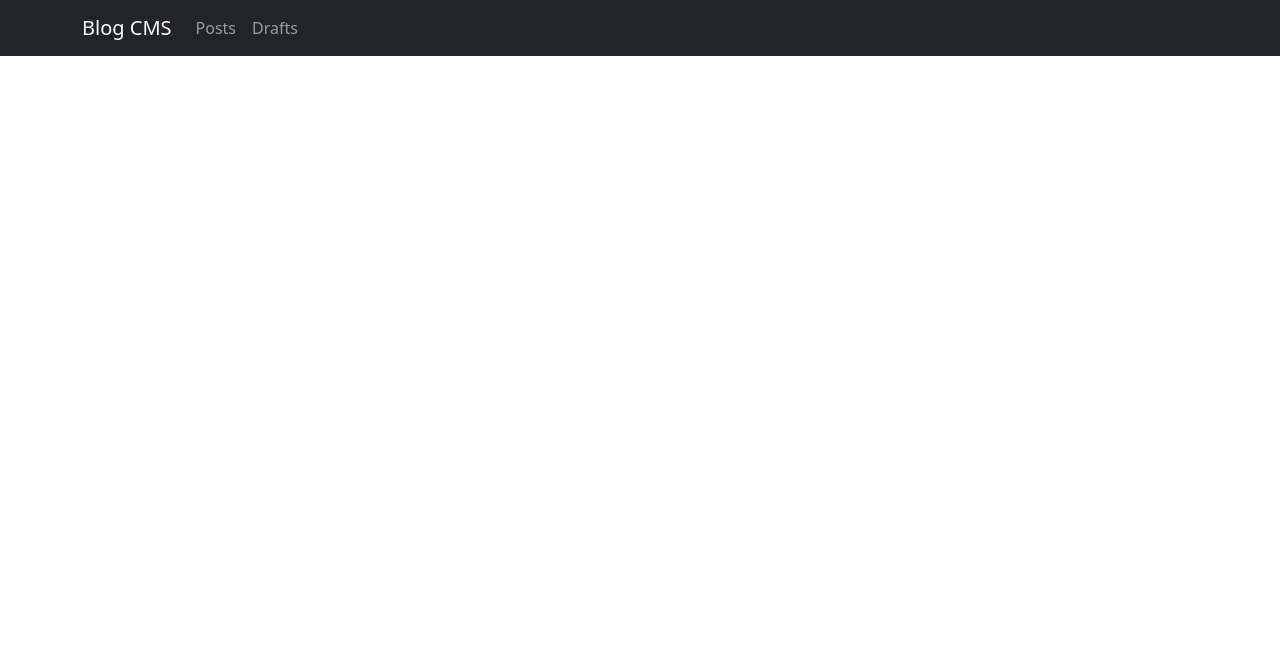
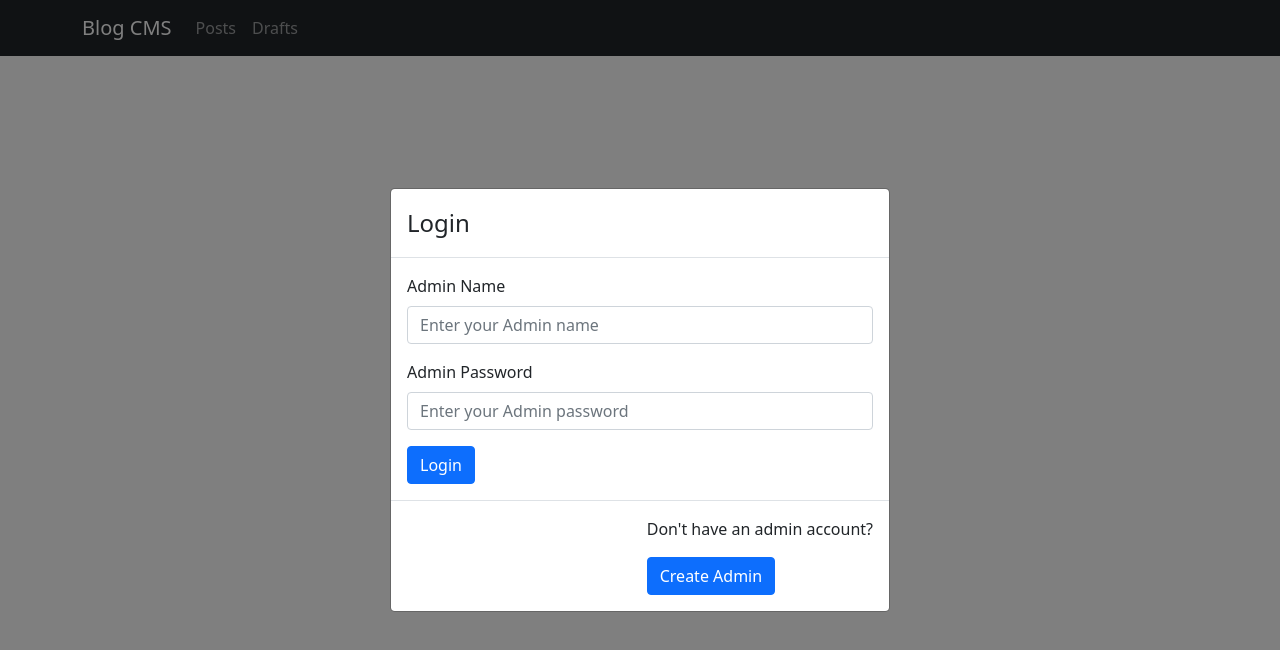
Before and after one commit to joan-kii/blog-cms, a React (Create React App) app: page / in a window 1280 px wide. Shown: the top 650 px of the page. Built offline with nearby package versions, Linux system fonts and the light colour scheme.

Commit message:
añade logica modal

```diff
--- a/src/App.js
+++ b/src/App.js
@@ -6,10 +6,10 @@
 const App = () => {
   return (
     <>
-    <ContextProvider>
-      <Topbar />
-      {/* <FormModal /> */}
-    </ContextProvider>
+      <ContextProvider>
+        <Topbar />
+        <FormModal />
+      </ContextProvider>
     </>
   );
 }
--- a/src/components/AdminForm.js
+++ /dev/null
@@ -1,60 +0,0 @@
-import React, { useState } from 'react';
-
-import Form from 'react-bootstrap/Form';
-import Button from 'react-bootstrap/Button';
-
-const AdminForm = () => {
-
-  return (
-    <>
-      {newAdmin ?
-        <Form>
-          <Form.Group className="mb-3" controlId="adminName">
-            <Form.Label>Admin Name</Form.Label>
-            <Form.Control type="text" placeholder="Enter an Admin name" />
-          </Form.Group>
-
-          <Form.Group className="mb-3" controlId="adminPassword">
-            <Form.Label>Admin Password</Form.Label>
-            <Form.Control type="text" placeholder="Enter a password" />
-          </Form.Group>
-
-          <Form.Group className="mb-3" controlId="adminPassword">
-            <Form.Label>Confirm Admin Password</Form.Label>
-            <Form.Control type="text" placeholder="Confirm password" />
-          </Form.Group>
-
-          <Form.Group className="mb-3" controlId="passcode">
-            <Form.Label>Passcode</Form.Label>
-            <Form.Control type="text" placeholder="Enter passcode" />
-          </Form.Group>
-          <Button variant="primary" type="submit">
-            Create
-          </Button>
-          <Button variant="primary" onClick={toggleForm}>
-            Login
-          </Button>
-        </Form> :
-        <Form>
-          <Form.Group className="mb-3" controlId="adminName">
-            <Form.Label>Admin Name</Form.Label>
-            <Form.Control type="text" placeholder="Enter your Admin name" />
-          </Form.Group>
-
-          <Form.Group className="mb-3" controlId="adminPassword">
-            <Form.Label>Admin Password</Form.Label>
-            <Form.Control type="text" placeholder="Enter your Admin password" />
-          </Form.Group>
-          <Button variant="primary" type="submit">
-            Login
-          </Button>
-          <Button variant="primary" onClick={toggleForm}>
-            Create New Admin
-          </Button>
-        </Form>
-      }
-    </>
-  );
-};
-
-export default AdminForm;
--- /dev/null
+++ b/src/components/CreateAdminForm.js
@@ -0,0 +1,41 @@
+import React from 'react';
+
+import Form from 'react-bootstrap/Form';
+import Button from 'react-bootstrap/Button';
+
+const CreateAdminForm = () => {
+
+  return (
+    <>
+      <Form>
+        <Form.Group className="mb-3" controlId="adminName">
+          <Form.Label>Admin Name</Form.Label>
+          <Form.Control type="text" placeholder="Enter an Admin name" />
+        </Form.Group>
+
+        <Form.Group className="mb-3" controlId="adminPassword">
+          <Form.Label>Admin Password</Form.Label>
+          <Form.Control type="text" placeholder="Enter a password" />
+        </Form.Group>
+
+        <Form.Group className="mb-3" controlId="adminPassword">
+          <Form.Label>Confirm Admin Password</Form.Label>
+          <Form.Control type="text" placeholder="Confirm password" />
+        </Form.Group>
+
+        <Form.Group className="mb-3" controlId="passcode">
+          <Form.Label>Passcode</Form.Label>
+          <Form.Control type="text" placeholder="Enter passcode" />
+          <Form.Text className="text-muted">
+            Enter the secret password to create an admin.
+          </Form.Text>
+        </Form.Group>
+        <Button variant="primary" type="submit">
+          Create
+        </Button>
+      </Form>
+    </>
+  )
+};
+
+export default CreateAdminForm;
--- a/src/components/FormModal.js
+++ b/src/components/FormModal.js
@@ -1,18 +1,64 @@
-import React, { useState, useContext } from "react";
-import AdminForm from "./AdminForm";
+import React, { useContext, useEffect, useCallback } from 'react';
+import LoginForm from './LoginForm';
+import CreateAdminForm from './CreateAdminForm';
 
 import Modal from 'react-bootstrap/Modal';
+import Button from "react-bootstrap/Button";
 
 import { Context } from '../context/Context';
 
 const FormModal = () => {
 
-  const { showModal } = useContext(Context);
+  const {
+    showModal, setShowModal,
+    currentUser,
+    showLogin, setShowLogin
+    } = useContext(Context);
+
+  const toggleForm = () => {
+    setShowLogin(!showLogin);
+  };
+
+  const handleClose = useCallback(() => {
+    setShowModal(false);
+  }, [setShowModal]);
+
+  useEffect(() => {
+    if (currentUser) handleClose();
+  }, [currentUser, handleClose]);
 
   return (
     <>
-      <Modal show={showModal} onHide={handleCloseModal}>
-        <AdminForm />
+      <Modal
+        show={showModal}
+        onHide={handleClose}
+        backdrop="static"
+        centered>
+        <Modal.Header>
+          <Modal.Title>
+            {showLogin ? "Login" : "Create New Admin"}
+          </Modal.Title>
+        </Modal.Header>
+        <Modal.Body>
+          {showLogin ?
+            <LoginForm /> :
+            <CreateAdminForm />}
+        </Modal.Body>
+        <Modal.Footer>
+          {showLogin ?
+            <div>
+              <p>Don't have an admin account?</p>
+              <Button variant="primary" onClick={toggleForm}>
+                Create Admin
+              </Button>
+            </div> :
+            <div>
+              <p>Do you have an admin account?</p>
+              <Button variant="primary" onClick={toggleForm}>
+                Login
+              </Button>
+            </div>}
+        </Modal.Footer>
       </Modal>
     </>
   );
--- /dev/null
+++ b/src/components/LoginForm.js
@@ -0,0 +1,28 @@
+import React from 'react';
+
+import Form from 'react-bootstrap/Form';
+import Button from 'react-bootstrap/Button';
+
+const LoginForm = () => {
+
+  return (
+    <>
+      <Form>
+        <Form.Group className="mb-3" controlId="adminName">
+          <Form.Label>Admin Name</Form.Label>
+          <Form.Control type="text" placeholder="Enter your Admin name" />
+        </Form.Group>
+
+        <Form.Group className="mb-3" controlId="adminPassword">
+          <Form.Label>Admin Password</Form.Label>
+          <Form.Control type="text" placeholder="Enter your Admin password" />
+        </Form.Group>
+        <Button variant="primary" type="submit">
+          Login
+        </Button>
+      </Form>
+    </>
+  );
+};
+
+export default LoginForm;
--- a/src/context/Context.js
+++ b/src/context/Context.js
@@ -6,10 +6,14 @@
 
   const [showModal, setShowModal] = useState(true);
   const [newAdmin, setNewAdmin] = useState(false);
+  const [currentUser, setCurrentUser] = useState(null);
+  const [showLogin, setShowLogin] = useState(true);
 
   const value = {
     showModal, setShowModal,
-    newAdmin, setNewAdmin
+    newAdmin, setNewAdmin,
+    currentUser, showLogin,
+    setShowLogin
   };
 
   return (
```
